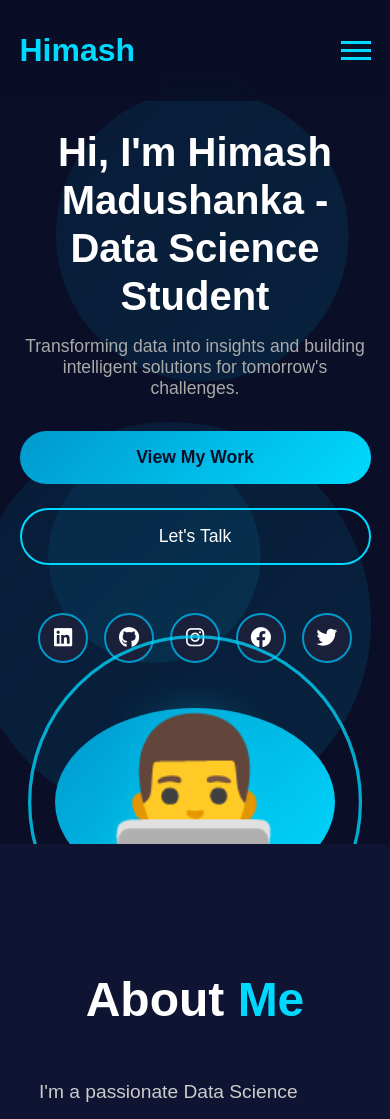
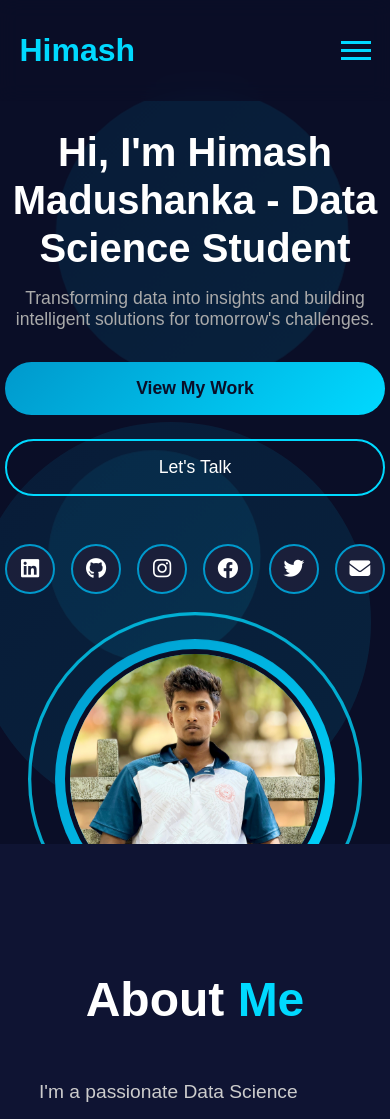
Before and after one commit to HimashMadushanka/HimashMadushanka.github.io, a plain HTML site: page index.html in a window 390 px wide. Shown: the top 1119 px of the page. Drawn offline with Linux system fonts and the light colour scheme.

Commit message:
add style

```diff
--- a/index.html
+++ b/index.html
@@ -99,6 +99,7 @@
             position: relative;
             z-index: 2;
             animation: profileFloat 6s ease-in-out infinite;
+            padding: 10px;
         }
 
         .hero-image::before {
@@ -112,16 +113,11 @@
         }
 
         .hero-image img {
-            width: 380px;
-            height: 380px;
+            width: 100%;
+            height: 100%;
             border-radius: 50%;
             object-fit: cover;
             border: 5px solid #0a0e27;
-        }
-
-        .profile-icon {
-            font-size: 15rem;
-            filter: drop-shadow(0 0 20px rgba(0, 217, 255, 0.3));
         }
 
         @keyframes profileFloat {
@@ -603,15 +599,6 @@
                 height: 300px;
             }
 
-            .hero-image img {
-                width: 260px;
-                height: 260px;
-            }
-
-            .profile-icon {
-                font-size: 10rem;
-            }
-
             .hero h1 {
                 font-size: 2.5rem;
             }
@@ -702,10 +689,13 @@
                 <a href="https://twitter.com/HimashMadushanka" class="hero-social-link" title="Twitter" target="_blank">
                     <i class="fab fa-twitter"></i>
                 </a>
+                <a href="mailto:himash@example.com" class="hero-social-link" title="Email" target="_blank">
+                    <i class="fas fa-envelope"></i>
+                </a>
             </div>
         </div>
         <div class="hero-image">
-            <div class="profile-icon">👨‍💻</div>
+            <img src="image/myimage.jpg" alt="Himash Madushanka">
         </div>
     </section>
 
@@ -898,7 +888,7 @@
         <div class="contact-content">
             <p class="contact-text">I'm always interested in hearing about new opportunities, collaborations, or just having a chat about technology and data science.</p>
             <div class="contact-buttons">
-                <a href="mailto:himash@example.com" class="btn btn-primary">Email Me</a>
+                <a href="mailto:himashmadushanka975@gmail.com" class="btn btn-primary">Email Me</a>
                 <a href="https://github.com/HimashMadushanka" class="btn btn-secondary" target="_blank">GitHub Profile</a>
             </div>
             <div class="social-links">
```
Also changed, not shown: image/myimage.jpg (added).
